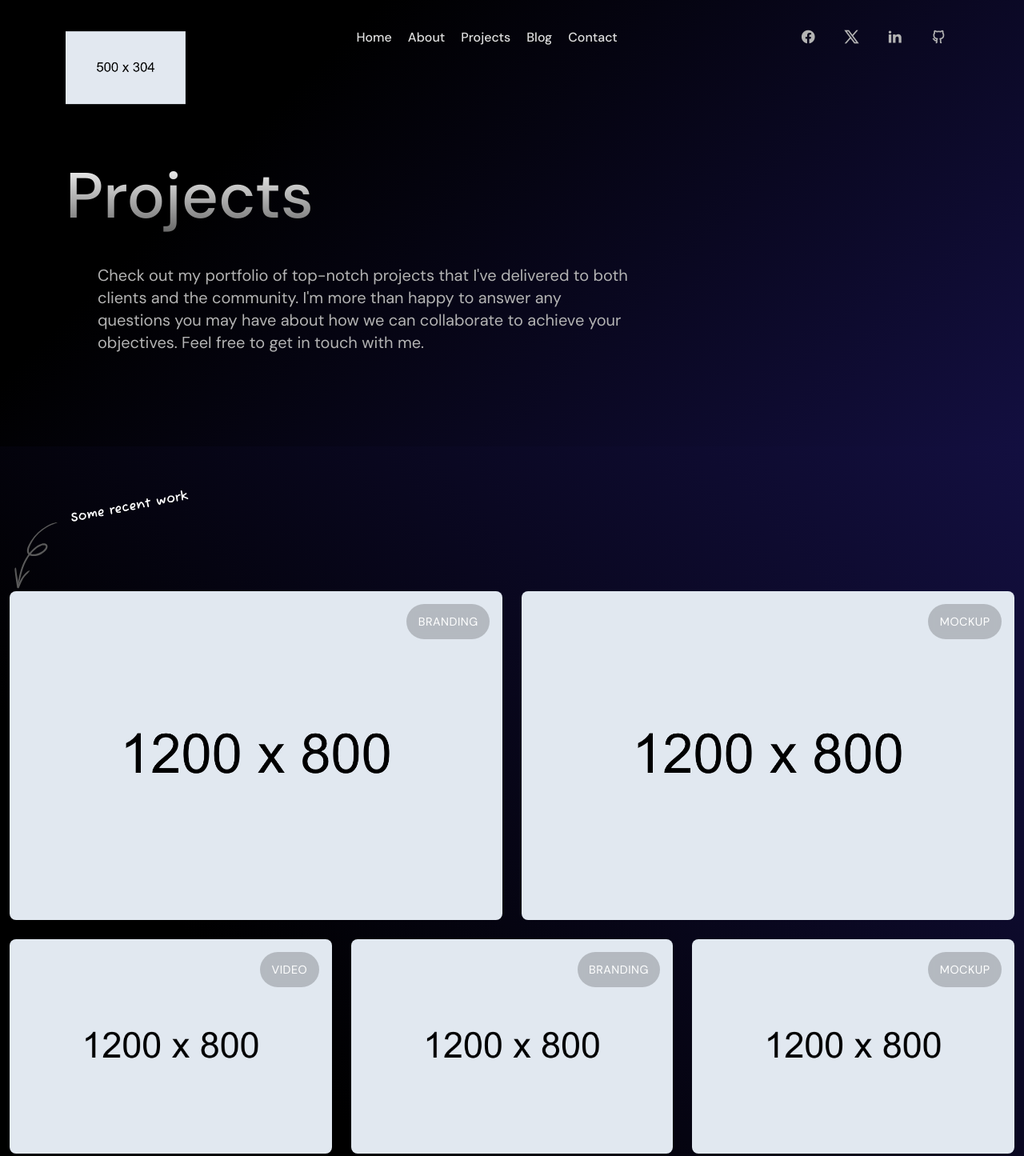
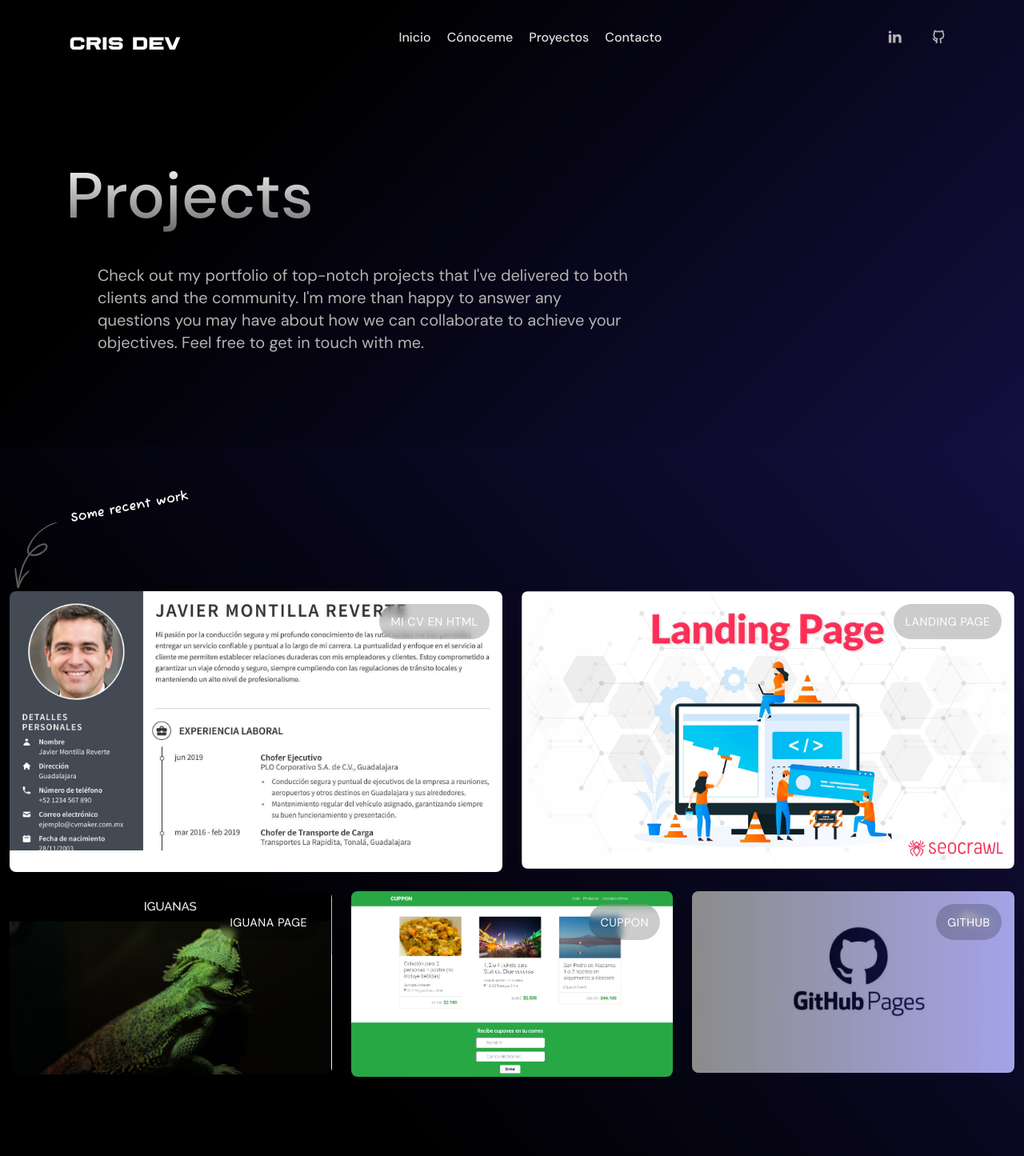
Before and after one commit to DevCrisNav/CV-PORTFOLIO, a plain HTML site: page projects.html in a window 1280 px wide. Shown: the top 1445 px of the page at 80% size. Drawn offline with Linux system fonts and the light colour scheme.

Commit message:
Subi link hacia proyectos y agregue img y descripciones en la pagina de proyectos

```diff
--- a/projects.html
+++ b/projects.html
@@ -1,28 +1,40 @@
 <!DOCTYPE html>
 <html lang="en">
-
   <head>
     <!-- META -->
-    <meta charset="utf-8">
-    <meta http-equiv="X-UA-Compatible" content="IE=edge">
-    <meta name="viewport" content="width=device-width, initial-scale=1">
-    <meta name="description" content="Wize - Creative Portfolio Showcase Template">
-    <meta name="keywords" content="personal, portfolio new, html, one page, bootstrap, new html template, design, creative, onepage, clean, modern">
-    <meta name="author" content="Tanvir Hossain">
+    <meta charset="utf-8" />
+    <meta http-equiv="X-UA-Compatible" content="IE=edge" />
+    <meta name="viewport" content="width=device-width, initial-scale=1" />
+    <meta
+      name="description"
+      content="Wize - Creative Portfolio Showcase Template"
+    />
+    <meta
+      name="keywords"
+      content="personal, portfolio new, html, one page, bootstrap, new html template, design, creative, onepage, clean, modern"
+    />
+    <meta name="author" content="Tanvir Hossain" />
     <!-- PAGE TITLE -->
     <title>Wize - Creative Personal Portfolio</title>
     <!-- FAVICON ICON -->
-    <link rel="shortcut icon" href="assets/images/favicon.png" type="image/x-icon" />
+    <link
+      rel="shortcut icon"
+      href="assets/images/favicon.png"
+      type="image/x-icon"
+    />
     <!-- ALL GOOGLE FONTS -->
-    <link rel="preconnect" href="https://fonts.googleapis.com">
-    <link rel="preconnect" href="https://fonts.gstatic.com" crossorigin>
-    <link href="https://fonts.googleapis.com/css2?family=DM+Sans:ital,opsz,wght@0,9..40,100..1000;1,9..40,100..1000&display=swap" rel="stylesheet">
+    <link rel="preconnect" href="https://fonts.googleapis.com" />
+    <link rel="preconnect" href="https://fonts.gstatic.com" crossorigin />
+    <link
+      href="https://fonts.googleapis.com/css2?family=DM+Sans:ital,opsz,wght@0,9..40,100..1000;1,9..40,100..1000&display=swap"
+      rel="stylesheet"
+    />
     <!-- BOOTSTRAP CSS -->
     <link rel="stylesheet" href="assets/css/bootstrap.min.css" />
     <!-- FONT AWESOME CSS -->
     <link rel="stylesheet" href="assets/fonts/remixicon.css" />
     <!-- MAGNIFIC CSS -->
-    <link rel="stylesheet" href="assets/css/magnific-popup.css">
+    <link rel="stylesheet" href="assets/css/magnific-popup.css" />
     <!-- NICE SELECT CSS -->
     <link rel="stylesheet" href="assets/css/nice-select.min.css" />
     <!-- ANIMATE CSS -->
@@ -34,7 +46,7 @@
     <!-- MAIN STYLE CSS -->
     <link rel="stylesheet" href="assets/css/style.css" />
     <!-- RESPONSIVE CSS -->
-    <link rel="stylesheet" href="assets/css/responsive.css">
+    <link rel="stylesheet" href="assets/css/responsive.css" />
     <!-- HTML5 shim and Respond.js IE8 support of HTML5 elements and media queries -->
     <!-- WARNING: Respond.js doesn't work if you view the page via file:// -->
     <!--[if lt IE 9]>
@@ -47,7 +59,10 @@
     <!-- START PRELOADER AREA-->
     <div class="preloader">
       <svg viewbox="0 0 1000 1000" preserveaspectratio="none">
-            <path id="preloaderSvg" d="M0,1005S175,995,500,995s500,5,500,5V0H0Z"></path>
+        <path
+          id="preloaderSvg"
+          d="M0,1005S175,995,500,995s500,5,500,5V0H0Z"
+        ></path>
       </svg>
       <div class="preloader-heading">
         <div class="load-text">
@@ -78,7 +93,12 @@
             <!-- START LOGO DESIGN AREA -->
             <div class="logo-outer">
               <div class="logo">
-                            <a href="index.html"><img src="assets/images/logos/logo.png" alt="Logo" title="Logo" /></a>
+                <a href="index.html"
+                  ><img
+                    src="assets/images/logo_propio.png"
+                    alt="Logo"
+                    title="Logo"
+                /></a>
               </div>
             </div>
             <!-- / END LOGO DESIGN AREA -->
@@ -89,11 +109,20 @@
                 <div class="navbar-header">
                   <div class="mobile-logo">
                     <a href="index.html">
-                                        <img src="assets/images/logos/logo.png" alt="Logo" title="Logo" />
+                      <img
+                        src="assets/images/logos/logo.png"
+                        alt="Logo"
+                        title="Logo"
+                      />
                     </a>
                   </div>
                   <!-- Toggle Button -->
-                                <button type="button" class="navbar-toggle" data-bs-toggle="collapse" data-bs-target=".navbar-collapse">
+                  <button
+                    type="button"
+                    class="navbar-toggle"
+                    data-bs-toggle="collapse"
+                    data-bs-target=".navbar-collapse"
+                  >
                     <span class="icon-bar"></span>
                     <span class="icon-bar"></span>
                     <span class="icon-bar"></span>
@@ -101,11 +130,21 @@
                 </div>
                 <div class="navbar-collapse collapse">
                   <ul class="navigation clearfix">
-                                    <li><a class="nav-link-click" href="index.html">Home</a></li>
-                                    <li><a class="nav-link-click" href="about.html">about</a></li>
-                                    <li><a class="nav-link-click" href="projects.html">Projects</a></li>
-                                    <li><a class="nav-link-click" href="blog.html">blog</a></li>
-                                    <li><a class="nav-link-click" href="contact.html">Contact</a></li>
+                    <li>
+                      <a class="nav-link-click" href="index.html">Inicio</a>
+                    </li>
+                    <li>
+                      <a class="nav-link-click" href="about.html">Cónoceme</a>
+                    </li>
+                    <li>
+                      <a class="nav-link-click" href="projects.html"
+                        >Proyectos</a
+                      >
+                    </li>
+
+                    <li>
+                      <a class="nav-link-click" href="contact.html">Contacto</a>
+                    </li>
                   </ul>
                 </div>
               </nav>
@@ -113,10 +152,12 @@
             </div>
             <div class="about-social text-center">
               <ul>
-                            <li><a href=""><i class="ri-facebook-circle-fill"></i></a></li>
-                            <li><a href=""><i class="ri-twitter-x-line"></i></a></li>
-                            <li><a href=""><i class="ri-linkedin-fill"></i></a></li>
-                            <li><a href=""><i class="ri-github-line"></i></a></li>
+                <li>
+                  <a href=""><i class="ri-linkedin-fill"></i></a>
+                </li>
+                <li>
+                  <a href=""><i class="ri-github-line"></i></a>
+                </li>
               </ul>
             </div>
           </div>
@@ -134,7 +175,13 @@
               <div class="row align-items-center">
                 <div class="col-lg-12">
                   <h2>Projects</h2>
-                                <p>Check out my portfolio of top-notch projects that I've delivered to both clients and the community. I'm more than happy to answer any questions you may have about how we can collaborate to achieve your objectives. Feel free to get in touch with me.</p>
+                  <p>
+                    Check out my portfolio of top-notch projects that I've
+                    delivered to both clients and the community. I'm more than
+                    happy to answer any questions you may have about how we can
+                    collaborate to achieve your objectives. Feel free to get in
+                    touch with me.
+                  </p>
                 </div>
               </div>
             </div>
@@ -143,21 +190,25 @@
           <!-- START PORTFOLIO DESIGN AREA -->
           <div class="projects-area" id="portfolio">
             <div class="custom-icon">
-                        <img src="assets/images/custom/work-scribble.svg" alt="custom">
+              <img src="assets/images/custom/work-scribble.svg" alt="custom" />
             </div>
             <div class="container-fluid">
               <div class="row g-4 portfolio-grid">
                 <!-- START SINGLE PORTFOLIO DESIGN AREA -->
                 <div class="col-md-6 col-xl-6 portfolio-item category-1">
-                                <a href="assets/images/projects/work1.jpg" class="work-popup">
+                  <a href="#" class="work-popup">
                     <div class="portfolio-box">
                       <!-- Image -->
-                                        <img src="assets/images/projects/work1.jpg" alt="" data-rjs="2">
+                      <img
+                        src="./assets/images/projects/cvitae.jpg"
+                        alt=""
+                        data-rjs="2"
+                      />
                       <!-- Category -->
-                                        <span class="portfolio-category">Branding</span>
+                      <span class="portfolio-category">Mi CV en HTML</span>
                       <!-- Caption -->
                       <div class="portfolio-caption">
-                                            <h1>Glasses of Cocktail</h1>
+                        <h1>Curriculum Vitae</h1>
                       </div>
                     </div>
                   </a>
@@ -168,28 +219,16 @@
                   <a href="single-project.html">
                     <div class="portfolio-box">
                       <!-- Image -->
-                                        <img src="assets/images/projects/work2.jpg" alt="" data-rjs="2">
+                      <img
+                        src="./assets/images/projects/landing-page.jpg"
+                        alt=""
+                        data-rjs="2"
+                      />
                       <!-- Category -->
-                                        <span class="portfolio-category">Mockup</span>
+                      <span class="portfolio-category">landing page</span>
                       <!-- Caption -->
                       <div class="portfolio-caption">
-                                            <h1>A Branch with Flowers</h1>
-                                        </div>
-                                    </div>
-                                </a>
-                            </div>
-                            <!-- // END SINGLE PORTFOLIO DESIGN AREA -->
-                            <!-- START SINGLE PORTFOLIO DESIGN AREA -->
-                            <div class="col-md-6 col-xl-4 portfolio-item category-2">
-                                <a href="https://www.youtube.com/watch?v=qZEPs3vmYB4" class="popup-youtube">
-                                    <div class="portfolio-box">
-                                        <!-- Image -->
-                                        <img src="assets/images/projects/work3.jpg" alt="" data-rjs="2">
-                                        <!-- Category -->
-                                        <span class="portfolio-category">Video</span>
-                                        <!-- Caption -->
-                                        <div class="portfolio-caption">
-                                            <h1>Orange Rose Flower</h1>
+                        <h1>landin Pages</h1>
                       </div>
                     </div>
                   </a>
@@ -200,12 +239,36 @@
                   <a href="assets/images/projects/work4.jpg" class="work-popup">
                     <div class="portfolio-box">
                       <!-- Image -->
-                                        <img src="assets/images/projects/work4.jpg" alt="" data-rjs="2">
+                      <img
+                        src="./assets/images/projects/iguana.png"
+                        alt=""
+                        data-rjs="2"
+                      />
                       <!-- Category -->
-                                        <span class="portfolio-category">Branding</span>
+                      <span class="portfolio-category">Iguana page</span>
                       <!-- Caption -->
                       <div class="portfolio-caption">
-                                            <h1>Green Plant on a Desk</h1>
+                        <h1>Iguana Page</h1>
+                      </div>
+                    </div>
+                  </a>
+                </div>
+                <!-- // END SINGLE PORTFOLIO DESIGN AREA -->
+                <!-- START SINGLE PORTFOLIO DESIGN AREA -->
+                <div class="col-md-6 col-xl-4 portfolio-item category-1">
+                  <a href="assets/images/projects/work4.jpg" class="work-popup">
+                    <div class="portfolio-box">
+                      <!-- Image -->
+                      <img
+                        src="./assets/images/projects/cuppon.png"
+                        alt=""
+                        data-rjs="2"
+                      />
+                      <!-- Category -->
+                      <span class="portfolio-category">Cuppon</span>
+                      <!-- Caption -->
+                      <div class="portfolio-caption">
+                        <h1>Cuppon Page</h1>
                       </div>
                     </div>
                   </a>
@@ -216,12 +279,16 @@
                   <a href="assets/images/projects/work5.jpg" class="work-popup">
                     <div class="portfolio-box">
                       <!-- Image -->
-                                        <img src="assets/images/projects/work5.jpg" alt="" data-rjs="2">
+                      <img
+                        src="./assets/images/projects/github-pages.jpg"
+                        alt=""
+                        data-rjs="2"
+                      />
                       <!-- Category -->
-                                        <span class="portfolio-category">Mockup</span>
+                      <span class="portfolio-category">Github</span>
                       <!-- Caption -->
                       <div class="portfolio-caption">
-                                            <h1>Orange Rose Flower</h1>
+                        <h1>Github Page</h1>
                       </div>
                     </div>
                   </a>
@@ -237,11 +304,21 @@
               <div class="row">
                 <!-- START ABOUT TEXT DESIGN AREA -->
                 <div class="col-lg-12">
-                                <div class="call-to-action-part wow fadeInUp delay-0-2s text-center">
+                  <div
+                    class="call-to-action-part wow fadeInUp delay-0-2s text-center"
+                  >
                     <h2>Are You Ready to kickstart your project?</h2>
-                                    <p>Reach out and let's make it happen ✨. I'm also available for full-time or Part-time opportunities to push the boundaries of design and deliver exceptional work.</p>
+                    <p>
+                      Reach out and let's make it happen ✨. I'm also available
+                      for full-time or Part-time opportunities to push the
+                      boundaries of design and deliver exceptional work.
+                    </p>
                     <div class="hero-btns">
-                                        <a href="contact.html" class="theme-btn call-to-action-button">Let's Talk <i class="ri-download-line"></i></a>
+                      <a
+                        href="contact.html"
+                        class="theme-btn call-to-action-button"
+                        >Let's Talk <i class="ri-download-line"></i
+                      ></a>
                     </div>
                   </div>
                 </div>
@@ -258,8 +335,8 @@
                   <div class="col-lg-12 text-center">
                     <div class="copyright-text">
                       <p>
-                                            &copy;Copyright <a href="index.html">Wize</a> All
-                                            Rights Reserved.
+                        &copy;Copyright <a href="index.html">Wize</a> All Rights
+                        Reserved.
                       </p>
                     </div>
                   </div>
@@ -274,7 +351,12 @@
     <!-- START SCROOL UP DESIGN AREA -->
     <div class="progress-wrap cursor-pointer">
       <i class="ri-arrow-up-s-line"></i>
-        <svg class="progress-circle svg-content" width="100%" height="100%" viewBox="-1 -1 102 102">
+      <svg
+        class="progress-circle svg-content"
+        width="100%"
+        height="100%"
+        viewBox="-1 -1 102 102"
+      >
         <path d="M50,1 a49,49 0 0,1 0,98 a49,49 0 0,1 0,-98" />
       </svg>
     </div>
@@ -305,5 +387,4 @@
     <!-- SCRIPT JS-->
     <script src="assets/js/script.js"></script>
   </body>
-
 </html>
```
Also changed, not shown: index.html (+4 -4 lines), assets/images/projects/cuppon.png (added), assets/images/projects/cvitae.jpg (added), assets/images/projects/github-pages.jpg (added), assets/images/projects/iguana.png (added), assets/images/projects/landing-page.jpg (added). Lines whose indentation alone changed are shown as unchanged.
